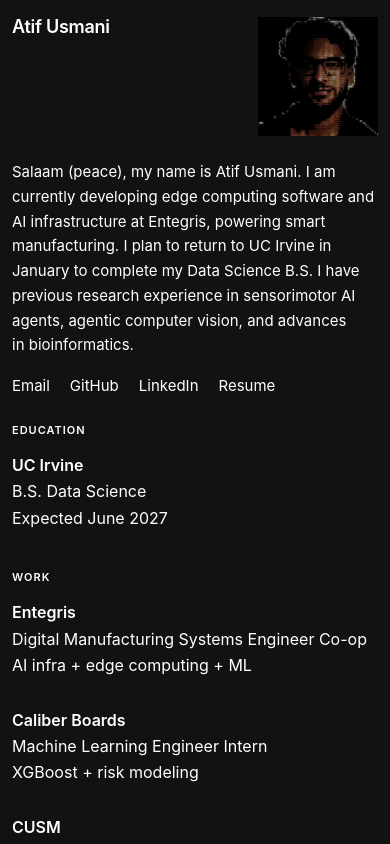
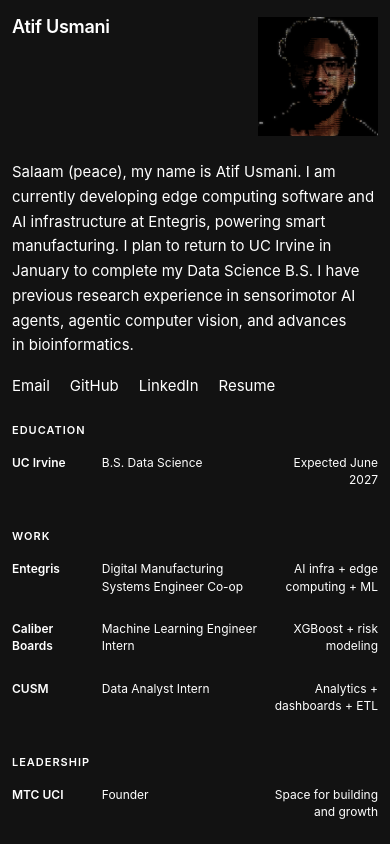
Before and after one commit to atifusmani1/mypage, a Next.js app: page / in a window 390 px wide. Shown: the top 844 px of the page. Built offline with nearby package versions, Linux system fonts and the light colour scheme.

Commit message:
feat: keep mobile resume columns and highlight work links

```diff
--- a/src/app/globals.css
+++ b/src/app/globals.css
@@ -52,7 +52,7 @@ html[data-intro='run'] .hero-portrait { visibility: hidden; }
   .thermal-link:hover .thermal-label { opacity: 1; }
 }
 @media (max-width: 760px) and (hover: none) and (pointer: coarse) and (prefers-reduced-motion: no-preference) and (forced-colors: none) {
-  .thermal-label { transition-duration: 160ms; }
+  .thermal-label { transition-duration: 250ms; }
   .thermal-link.thermal-sweep .thermal-label { opacity: 1; }
 }
 .details-shell { grid-area: details; min-width: 0; margin-block-start: 1rem; container-type: inline-size; }
@@ -181,17 +181,14 @@ html:has(.work-dialog[open], .resume-dialog[open]) .circle-cursor { display: non
   .identity-summary { font-size: 0.9375rem; }
   .details-shell { grid-area: details; margin-block-start: 0.75rem; }
   .details { gap: clamp(1.5rem, 4vh, 2rem); }
-  .resume-row { grid-template-columns: minmax(0, 1fr); gap: 0.2rem; }
-  .resume-row > :last-child { text-align: start; padding-inline-end: 0; }
-  .detail-copy { gap: 0.9rem; }
   .photo-panes { grid-template-columns: minmax(0, 1fr); gap: 1.25rem; }
   .photo-pane { aspect-ratio: auto; max-height: none; }
   .photo-pane-image { aspect-ratio: 4 / 5; }
 }
-@container (max-width: 34rem) {
-  .resume-row { grid-template-columns: minmax(0, 1fr); gap: 0.2rem; }
-  .resume-row > :last-child { text-align: start; padding-inline-end: 0; }
-  .detail-copy { gap: 0.9rem; }
+@container (max-width: 46rem) {
+  .resume-row { grid-template-columns: minmax(0, 0.85fr) minmax(0, 1.6fr) minmax(0, 1.15fr); column-gap: clamp(0.4rem, 1.4vw, 0.8rem); font-size: clamp(0.75rem, 2.5vw, 0.9375rem); }
+  .resume-row > :last-child { padding-inline-end: 0; }
+  .detail-copy { gap: 0.5rem; }
 }
 @media (forced-colors: active) {
   .thermal-label { display: none; }
--- a/src/components/mobile-thermal-sweep.tsx
+++ b/src/components/mobile-thermal-sweep.tsx
@@ -2,12 +2,12 @@
 
 import { useEffect } from 'react'
 
-/** Brief, one-time touch-only preview of the link hover treatment. */
+/** Brief, one-time touch-only preview of the Work links. */
 export function MobileThermalSweep() {
   useEffect(() => {
     const mobile = window.matchMedia('(max-width: 760px) and (hover: none) and (pointer: coarse) and (prefers-reduced-motion: no-preference) and (forced-colors: none)')
     const links = Array.from(document.querySelectorAll<HTMLElement>(
-      '.opening-inner .contact-links .thermal-link, .opening-inner .details .thermal-link, .opening-inner .more-life',
+      '.opening-inner .detail[aria-labelledby="work-title"] .resume-row.thermal-link',
     ))
     let index = 0
     let timer: ReturnType<typeof setTimeout> | undefined
@@ -30,12 +30,12 @@ export function MobileThermalSweep() {
       fadeTimer = setTimeout(() => {
         link.classList.remove('thermal-sweep')
         active = undefined
-      }, 300)
+      }, 750)
 
       timer = setTimeout(() => {
         index += 1
         step()
-      }, 370)
+      }, 1000)
     }
 
     function start() {
```
Also changed, not shown: 2 other files (tests, documents, lock files or other folders).
